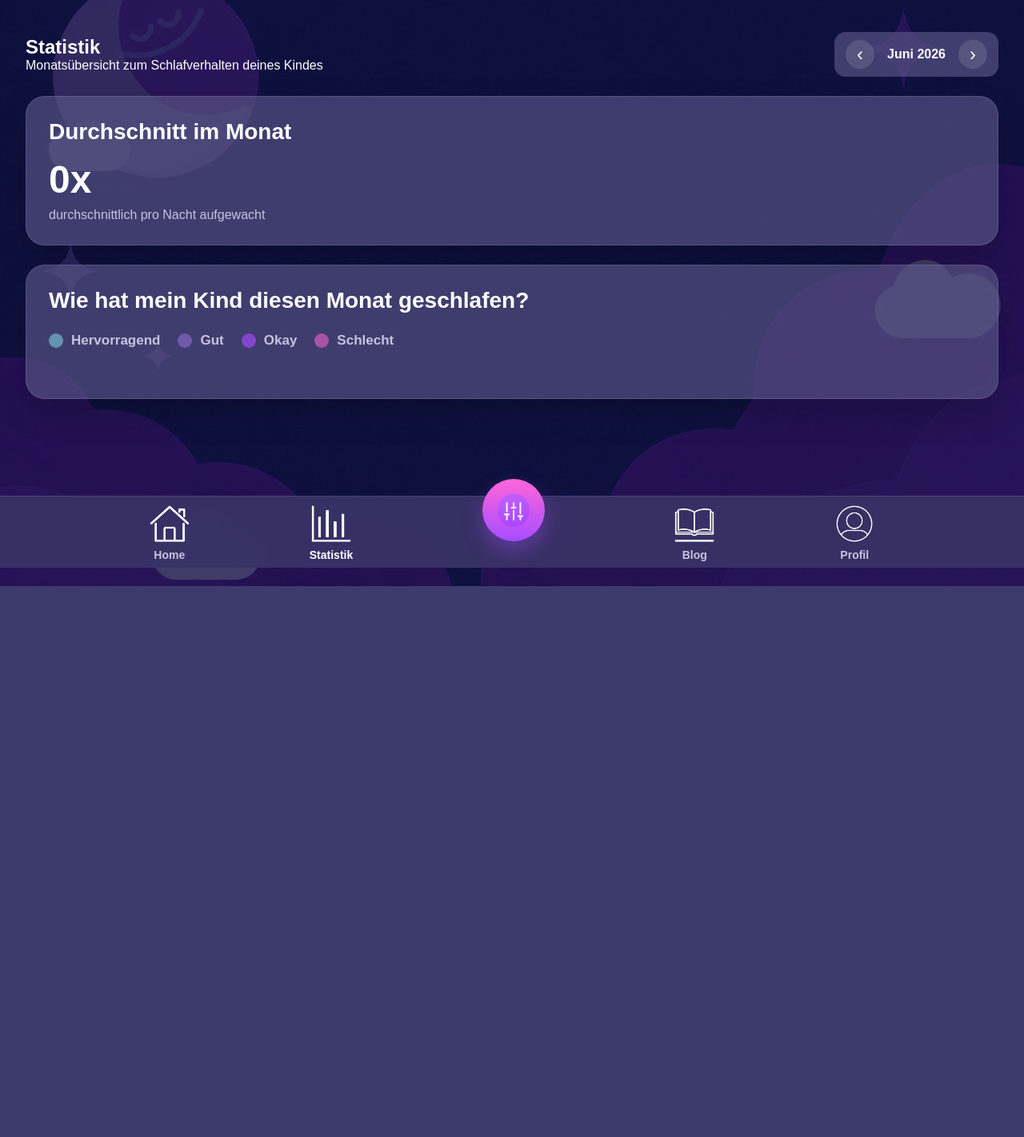
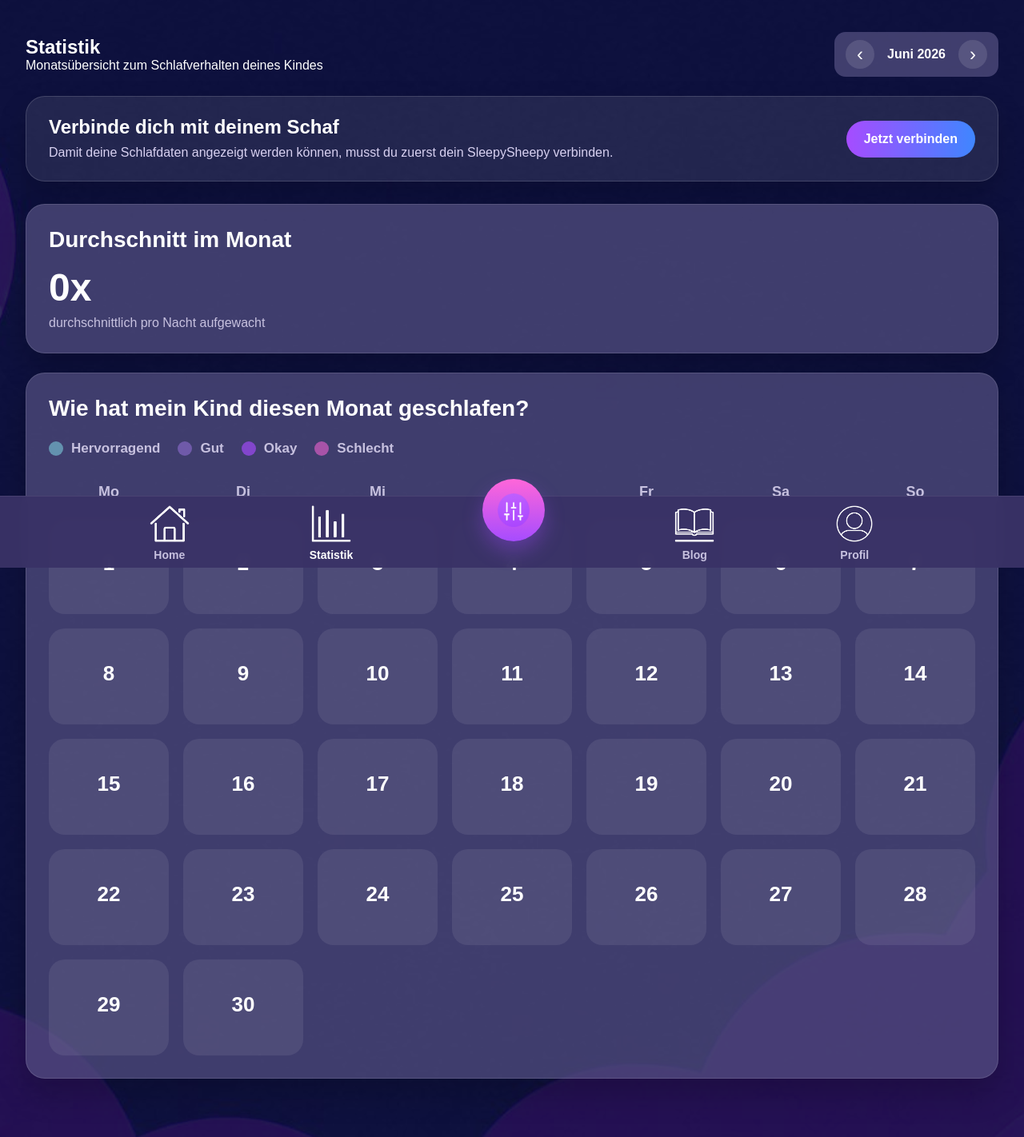
Before and after one commit to vanessalii/IM4_2026, a PHP site: page /statistik.html in a window 1280 px wide. Shown: the part 90-1512 px from the top of the page at 80% size. Before the commit the page ends 823 px from the top, so only its background shows below. Run offline with PHP 8.4, Linux system fonts and the light colour scheme; a stand-in replaces the project's code that opens the database connection.

Commit message:
anpassungen kalender
übersichlicher kalender wird jetzt auch angezeigt, wenn kein schaf verbunden

```diff
--- a/css/style.css
+++ b/css/style.css
@@ -2281,6 +2281,10 @@ body.profil-page {
   box-shadow: 0 12px 24px rgba(0, 0, 0, 0.24);
 }
 
+.schlaf-keine-daten {
+  background: rgba(255, 255, 255, 0.08);
+  color: #c7c1df;
+}
 
 
 /* Tages-Overlay */
@@ -2994,6 +2998,80 @@ body.profil-page {
   }
 }
 
+/* ==============================
+   Hinweis wenn nicht mit Schaf verbunden
+============================== */
+/* Schaf-Hinweis */
+
+.schaf-hinweis {
+  display: none;
+  justify-content: space-between;
+  align-items: center;
+  gap: 24px;
+
+  margin-bottom: 28px;
+  padding: 24px 28px;
+
+  border-radius: 24px;
+  border: 1px solid rgba(255, 255, 255, 0.14);
+
+  background: rgba(255, 255, 255, 0.09);
+  color: white;
+
+  box-shadow: 0 16px 36px rgba(0, 0, 0, 0.18);
+}
+
+.schaf-hinweis.aktiv {
+  display: flex;
+}
+
+.schaf-hinweis h3 {
+  margin: 0 0 6px;
+
+  font-size: 24px;
+  font-weight: 900;
+}
+
+.schaf-hinweis p {
+  margin: 0;
+
+  color: #d8d1f1;
+
+  font-size: 16px;
+  line-height: 1.45;
+}
+
+.schaf-hinweis-button {
+  flex-shrink: 0;
+
+  padding: 14px 22px;
+
+  border-radius: 999px;
+
+  background: linear-gradient(90deg, #a64cff, #3f86ff);
+  color: white;
+
+  font-size: 16px;
+  font-weight: 900;
+  text-decoration: none;
+}
+
+.schaf-hinweis-button:hover {
+  text-decoration: none;
+  opacity: 0.92;
+}
+
+@media (max-width: 700px) {
+  .schaf-hinweis {
+    flex-direction: column;
+    align-items: flex-start;
+  }
+
+  .schaf-hinweis-button {
+    width: 100%;
+    text-align: center;
+  }
+}
 
 
 /* ==============================
--- a/js/login.js
+++ b/js/login.js
@@ -15,7 +15,7 @@ document.getElementById("loginForm").addEventListener("submit", async (e) => {
     const result = await response.json();
 
     if (result.status === "success") {
-      alert("Login successful!");
+      //alert("Login successful!");//
       window.location.href = "home.html";
     } else {
       alert(result.message || "Login failed.");
--- a/js/monatsStatistik.js
+++ b/js/monatsStatistik.js
@@ -63,15 +63,35 @@ async function ladeMonatsKalender(year, month) {
     const result = await response.json();
     console.log("Monatskalender:", result);
 
+    const schafHinweis = document.getElementById("schafHinweis");
+
     if (result.status !== "success") {
-      console.error(result.message);
+      console.warn(result.message);
+
+      if (schafHinweis) {
+        schafHinweis.classList.add("aktiv");
+      }
+
+      zeichneMonatsKalender(year, month, []);
       return;
     }
 
-    zeichneMonatsKalender(year, month, result.daten);
+    if (schafHinweis) {
+      schafHinweis.classList.remove("aktiv");
+    }
+
+    zeichneMonatsKalender(year, month, result.daten || []);
 
   } catch (error) {
     console.error("Fehler beim Laden des Monatskalenders:", error);
+
+    const schafHinweis = document.getElementById("schafHinweis");
+
+    if (schafHinweis) {
+      schafHinweis.classList.add("aktiv");
+    }
+
+    zeichneMonatsKalender(year, month, []);
   }
 }
 
@@ -112,10 +132,16 @@ function zeichneMonatsKalender(year, month, datenbankDaten) {
     });
 
     const anzahl = eintrag ? Number(eintrag.anzahl) : 0;
+const hatDaten = Boolean(eintrag);
 
 const button = document.createElement("button");
 button.type = "button";
+
+if (hatDaten) {
   button.classList.add("schlaf-tag", ermittleSchlafKlasse(anzahl));
+} else {
+  button.classList.add("schlaf-tag", "schlaf-keine-daten");
+}
 
     const datumString = `${year}-${String(month).padStart(2, "0")}-${String(tag).padStart(2, "0")}`;
 
@@ -123,7 +149,7 @@ function zeichneMonatsKalender(year, month, datenbankDaten) {
 
    button.innerHTML = `
   <strong>${tag}</strong>
-      <span>${anzahl}x</span>
+  <span>${hatDaten ? `${anzahl}x` : ""}</span>
 `;
 
     button.addEventListener("click", () => {
--- a/statistik.html
+++ b/statistik.html
@@ -40,6 +40,17 @@
         <button type="button" id="monatWeiter">›</button>
       </div>
     </div>
+
+    <div class="schaf-hinweis" id="schafHinweis">
+  <div>
+    <h3>Verbinde dich mit deinem Schaf</h3>
+    <p>Damit deine Schlafdaten angezeigt werden können, musst du zuerst dein SleepySheepy verbinden.</p>
+  </div>
+
+ <a href="einstellungen.html" class="schaf-hinweis-button">
+  Jetzt verbinden
+</a>
+</div>
 
     <section class="home-karte">
       <h2>Durchschnitt im Monat</h2>
@@ -154,5 +165,4 @@
   <script src="js/monatsStatistik.js"></script>
   <script src="js/logout.js"></script>
 
-</body>
-</html>
+</body
```
Also changed, not shown: home.html (+11 -0 lines), js/homeEinstellungen.js (+19 -4 lines). Lines whose indentation alone changed are shown as unchanged.
